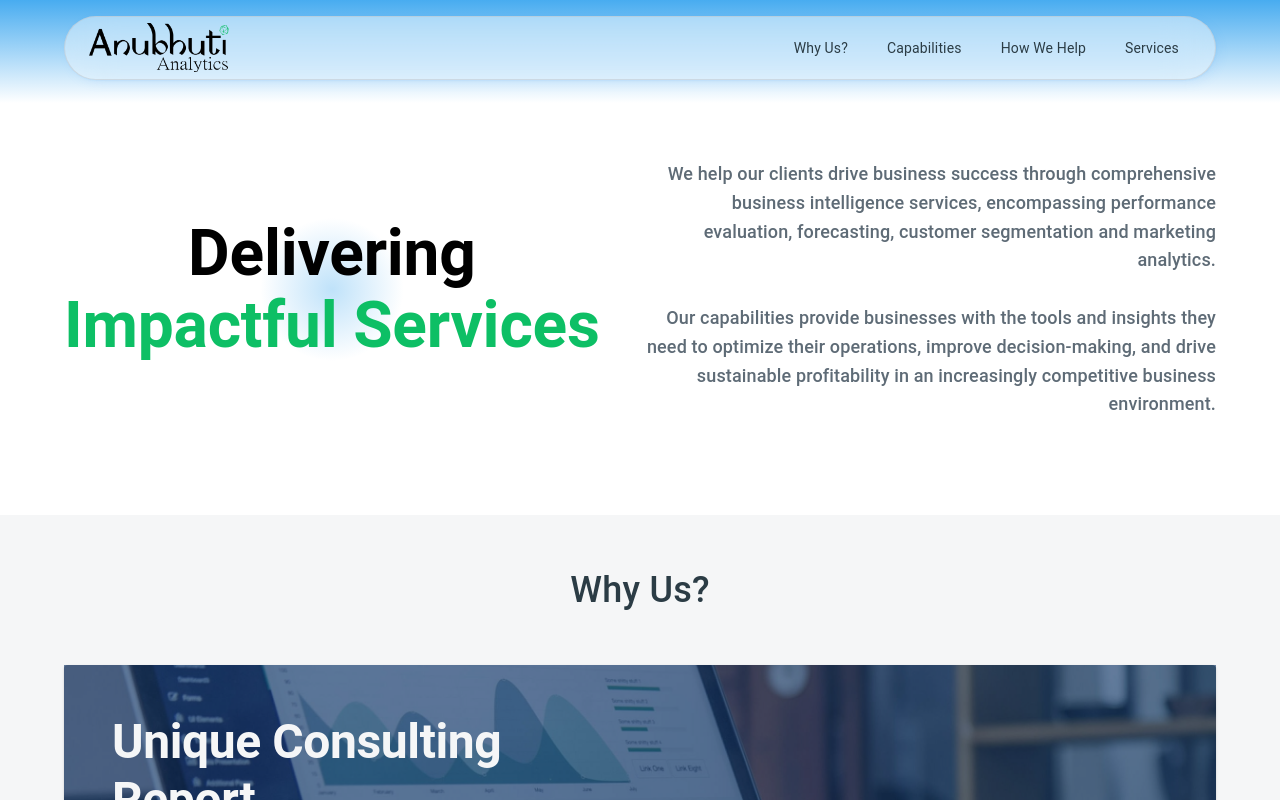
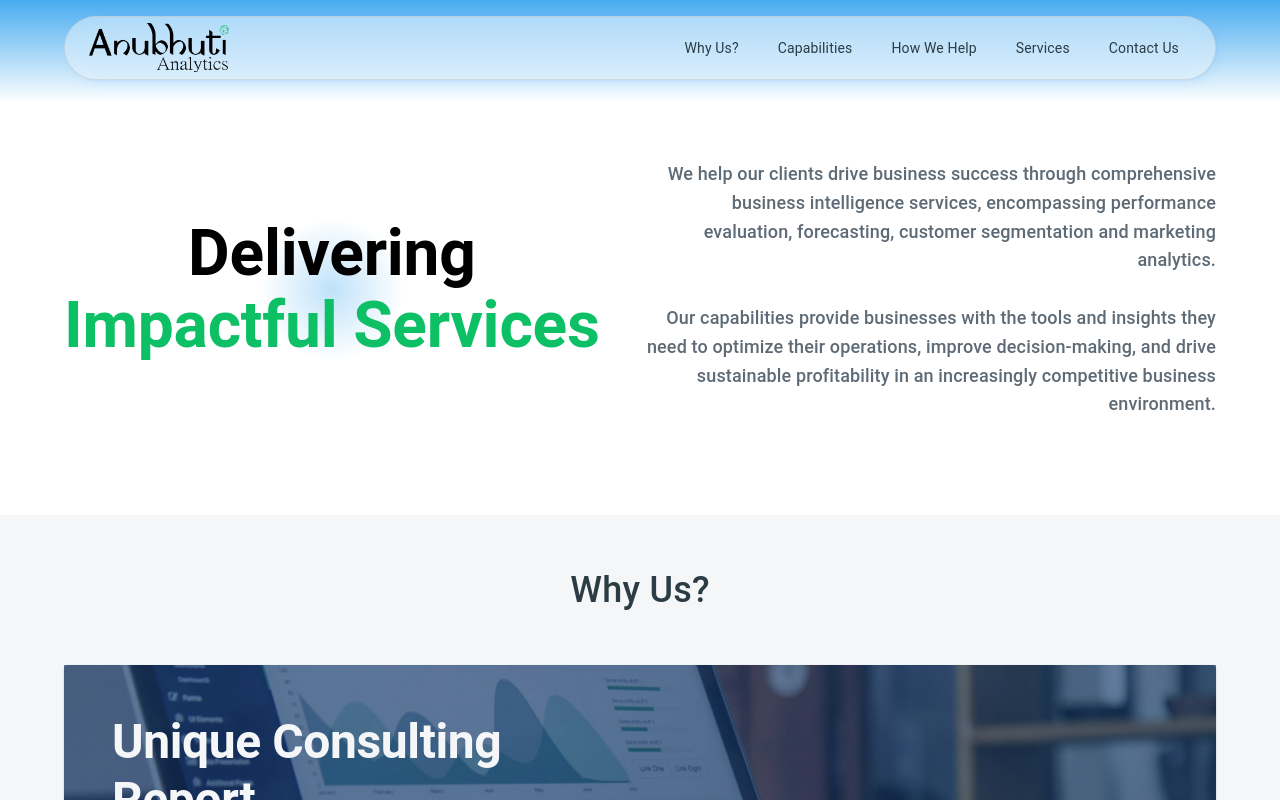
Before and after one commit to anubhutianalytica/web, a React (Create React App) app: page / in a window 1280 px wide. Shown: the top 800 px of the page. Built offline with nearby package versions, Linux system fonts and the light colour scheme.

Commit message:
Contact Us on NavBar

```diff
--- a/src/components/Footer.js
+++ b/src/components/Footer.js
@@ -71,6 +71,7 @@ export default function Footer() {
 
   return (
     <Box
+    id="contactUs"
       sx={{
         pt: { xs: 2, sm: 4 },
         pb: { xs: 2, sm: 4 },
--- a/src/components/navigation/AppBar.js
+++ b/src/components/navigation/AppBar.js
@@ -110,6 +110,10 @@ function NavBar({ mode, toggleColorMode }) {
                   text={"Services"}
                   onClick={() => scrollToSection("services")}
                 />
+                <NavBarMenuItem
+                  text={"Contact Us"}
+                  onClick={() => scrollToSection("contactUs")}
+                />
               </Box>
             </Box>
             <Box sx={{ display: { sm: "", md: "none" } }}>
@@ -151,6 +155,9 @@ function NavBar({ mode, toggleColorMode }) {
                   <MenuItem onClick={() => scrollToSection("services")}>
                     Services
                   </MenuItem>
+                  <MenuItem onClick={() => scrollToSection("contactUs")}>
+                    Contact Us
+                  </MenuItem>
 
                   <Divider />
                   <MenuItem>
```
